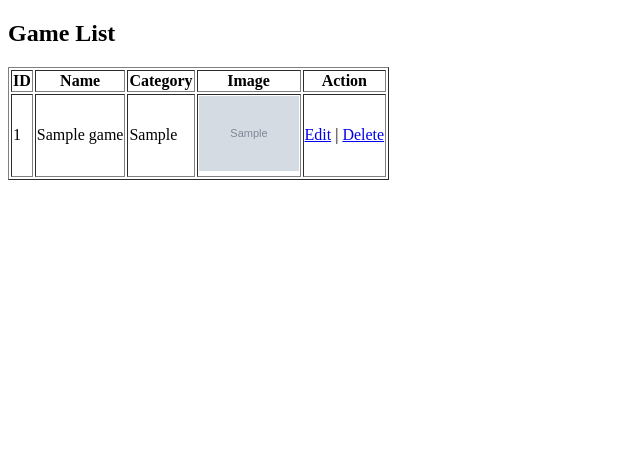
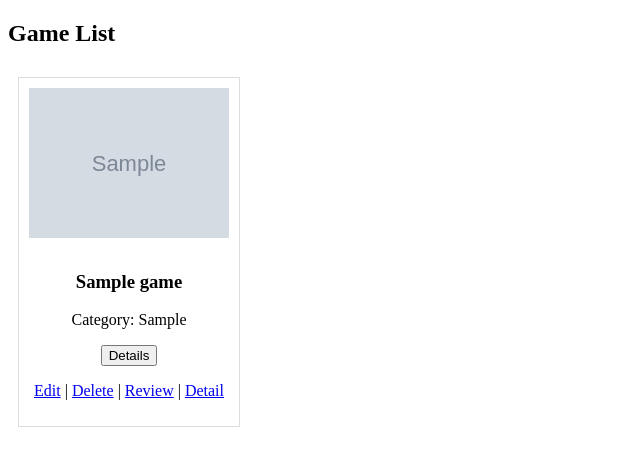
Before and after one commit to NatanaelPLHN/PA-WebYostar, a PHP site: page /admin/index.php in a window 1280 px wide. Shown: the top 466 px of the page, without its empty margins (0-640 px from the left). Run offline with PHP 8.4, Linux system fonts and the light colour scheme; tables that the repository leaves empty or names only in its code hold one stand-in row (values such as "Sample post"); grey boxes marked "Sample" are stand-in pictures.

Commit message:
sistem review

```diff
--- a/admin/index.php
+++ b/admin/index.php
@@ -1,10 +1,23 @@
 <?php
     // Include your database connection file
-    include("../connection.php"); // Replace with your actual file name
+    include("../connection.php");
+
+    // Check if the connection is successful
+    if (!$conn) {
+        die("Connection failed: " . mysqli_connect_error());
+    }
 
     // Fetch data from the database
     $result = mysqli_query($conn, "SELECT * FROM games");
 ?>
+
+<!-- Your HTML and PHP code for displaying games here -->
+
+<?php
+    // Close the database connection
+    mysqli_close($conn);
+?>
+
 
 <!DOCTYPE html>
 <html lang="en">
@@ -12,39 +25,53 @@
     <meta charset="UTF-8">
     <meta name="viewport" content="width=device-width, initial-scale=1.0">
     <title>Display Games</title>
+    <style>
+        /* Add some basic styling for cards */
+        .game-card {
+            border: 1px solid #ddd;
+            margin: 10px;
+            padding: 10px;
+            width: 200px;
+            text-align: center;
+            float: left;
+        }
+
+        .game-card img {
+            width: 100%;
+            height: 150px;
+            object-fit: cover;
+            margin-bottom: 10px;
+        }
+    </style>
 </head>
+
 <body>
     <h2>Game List</h2>
 
-    <table border="1">
-        <tr>
-            <th>ID</th>
-            <th>Name</th>
-            <th>Category</th>
-            <th>Image</th>
-            <th>Action</th>
-        </tr>
-
+    <div>
         <?php
-        // Loop through the database results and display them in the table
+        // Loop through the database results and display them in cards
         while ($row = mysqli_fetch_assoc($result)) {
-            echo "<tr>";
-            echo "<td>{$row['id']}</td>";
-            echo "<td>{$row['name']}</td>";
-            echo "<td>{$row['category']}</td>";
-            echo "<td><img src='{$row['image']}' alt='Game Image' width='100'></td>";
-            echo "<td>
-                    <a href='edit.php?id={$row['id']}'>Edit</a> |
-                    <a href='delete.php?id={$row['id']}' onclick='return confirm(\"Are you sure you want to delete this game?\")'>Delete</a>
-                  </td>";
-            echo "</tr>";
+        ?>
+            <div class="game-card">
+                <img src="<?php echo $row['image']; ?>" alt="Game Image">
+                <h3><?php echo $row['name']; ?></h3>
+                <p>Category: <?php echo $row['category']; ?></p>
+                <button onclick="showDetails('<?php echo $row['id']; ?>')">Details</button>
+                <p>
+                    <a href='edit.php?id=<?php echo $row['id']; ?>'>Edit</a> |
+                    <a href='delete.php?id=<?php echo $row['id']; ?>' onclick='return confirm("Are you sure you want to delete this game?")'>Delete</a> |
+                    <a href='../user/review.php?id=<?php echo $row['id']; ?>'>Review</a> |
+                    <a href='../user/detail.php?id=<?php echo $row['id']; ?>&game_id=<?php echo $row['id']; ?>'>Detail</a>
+                </p>
+            </div>
+        <?php
         }
         ?>
-    </table>
+    </div>
 
     <?php
     // Close database connection
-    mysqli_close($conn);
     ?>
 </body>
 </html>
```
Also changed, not shown: user/detail.php (added, +65 -0 lines), user/review.php (+23 -5 lines).
